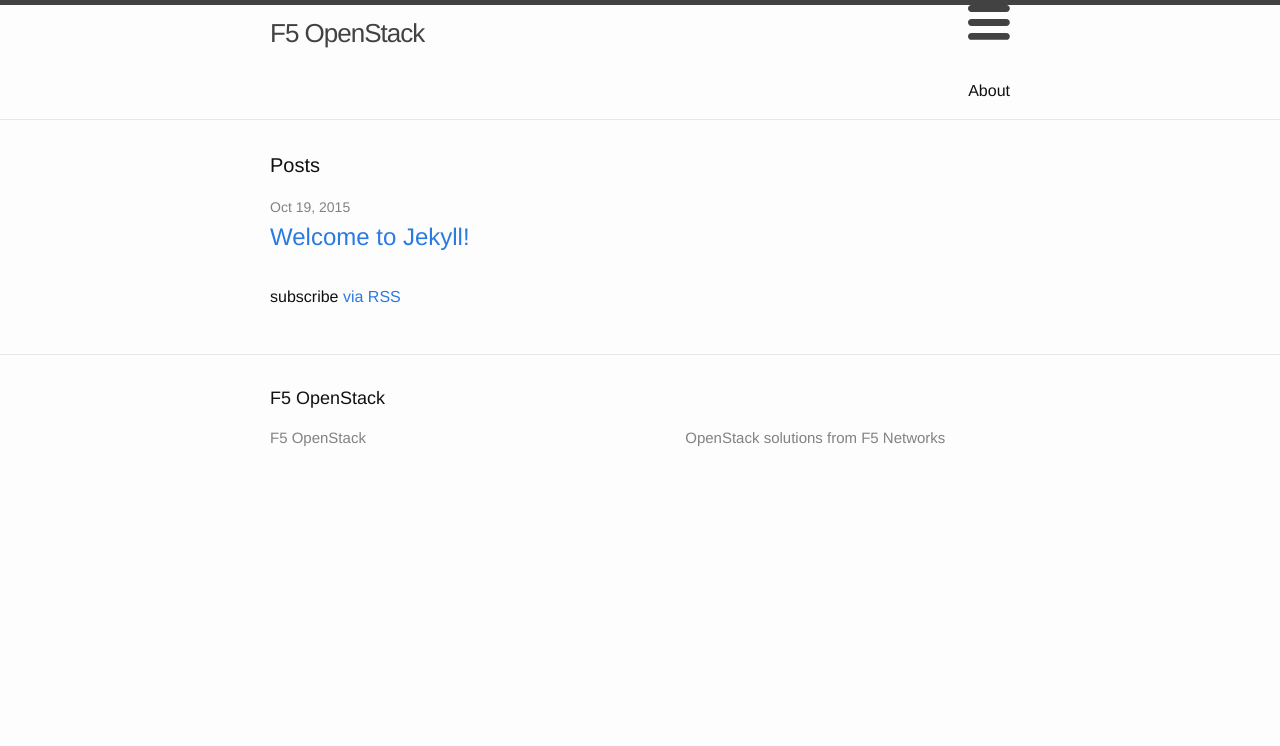
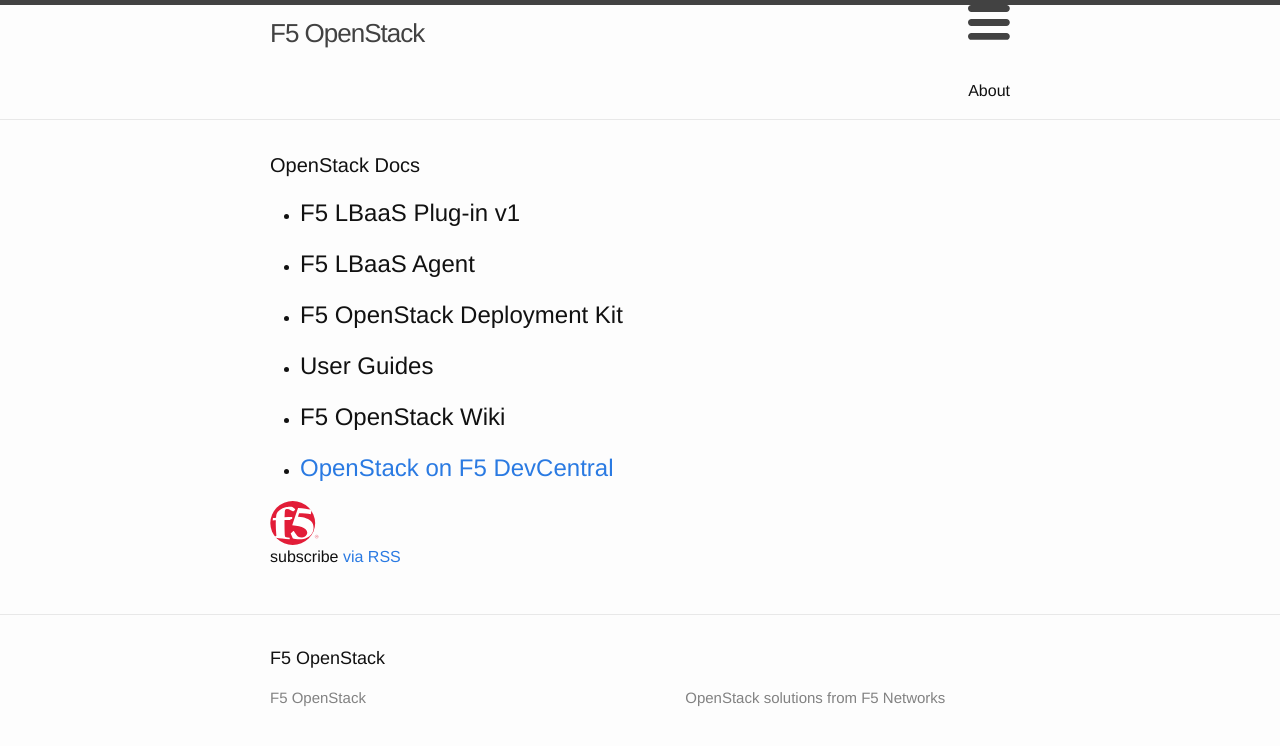
Before and after one commit to F5Networks/f5-openstack-docs, a Jekyll site: the page built from index.html, in a window 1280 px wide. Shown: the top 746 px of the page. Built offline with Jekyll 4.4.1, drawn with Linux system fonts in a browser that asks for light colours.

Commit message:
Update index.html

```diff
--- a/index.html
+++ b/index.html
@@ -4,19 +4,18 @@
 
 <div class="home">
 
-  <h1 class="page-heading">Posts</h1>
+  <h1 class="page-heading">OpenStack Docs</h1>
 
-  <ul class="post-list">
-    {% for post in site.posts %}
-      <li>
-        <span class="post-meta">{{ post.date | date: "%b %-d, %Y" }}</span>
+  <ul>
+    <li><h2>F5 LBaaS Plug-in v1</h2></li>
+    <li><h2>F5 LBaaS Agent</h2></li>
+    <li><h2>F5 OpenStack Deployment Kit</h2></li>
+    <li><h2>User Guides</h2></li>
+    <li><h2>F5 OpenStack Wiki</h2></li>
+    <li><h2><a href="https://devcentral.f5.com/openstack/downloads" target="blank">OpenStack on F5 DevCentral</a></h2></li>
+  </ul>
 
-        <h2>
-          <a class="post-link" href="{{ post.url | prepend: site.baseurl }}">{{ post.title }}</a>
-        </h2>
-      </li>
-    {% endfor %}
-  </ul>
+  <img src="img/f5logo.svg"/>
 
   <p class="rss-subscribe">subscribe <a href="{{ "/feed.xml" | prepend: site.baseurl }}">via RSS</a></p>
 
```
